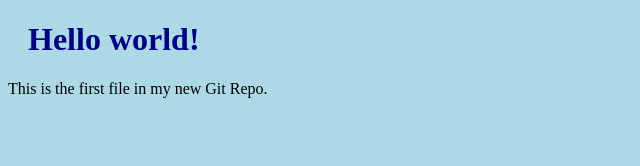
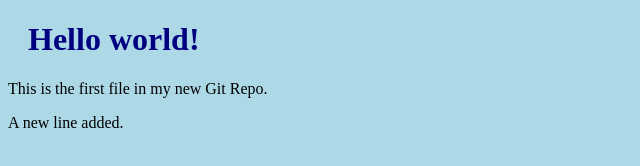
Before and after one commit to kayanifaisal1/hello-world, a plain HTML site: page index.html in a window 1280 px wide. Shown: the whole page, without its empty margins (0-640 px from the left). Drawn offline with Linux system fonts and the light colour scheme.

Commit message:
updated index file

```diff
--- a/index.html
+++ b/index.html
@@ -8,6 +8,7 @@
 
 <h1>Hello world!</h1>
 <p>This is the first file in my new Git Repo.</p>
+<p>A new line added.</p>
 
 </body>
 </html>
```
